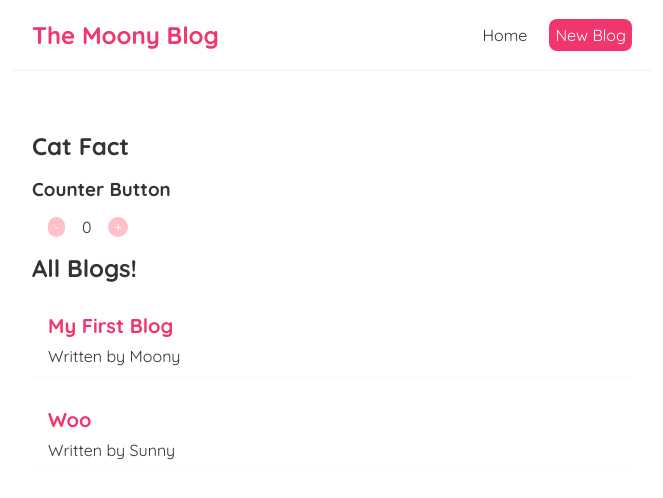
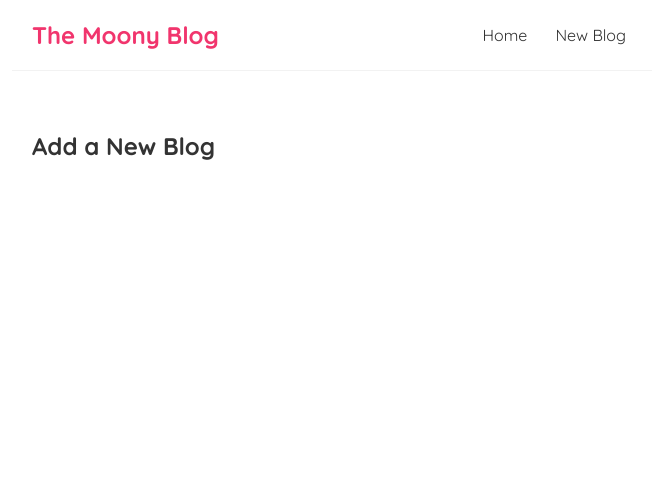
Before and after one commit to sunnyvuu/MoonyBlog, a React (Create React App) app: page /create in a window 1280 px wide. Shown: the top 498 px of the page, without its empty margins (308-971 px from the left). Built offline with nearby package versions, Linux system fonts and the light colour scheme; no server answers; data requests are answered from the project's data file.

Commit message:
created a create route and updated the links in the navbar

```diff
--- a/src/App.tsx
+++ b/src/App.tsx
@@ -2,6 +2,7 @@
 import Navbar from "./Navbar";
 import Home from "./Home";
 import { BrowserRouter as Router, Route, Switch } from "react-router-dom";
+import Create from "./Create";
 
 function App() {
   return (
@@ -10,8 +11,11 @@
         <Navbar />
         <div className="content">
           <Switch>
-            <Route path="/">
+            <Route exact path="/">
               <Home />
+            </Route>
+            <Route path="/create">
+              <Create />
             </Route>
           </Switch>
         </div>
--- /dev/null
+++ b/src/Create.tsx
@@ -0,0 +1,9 @@
+const Create = () => {
+  return (
+    <div className="create">
+      <h2>Add a New Blog</h2>
+    </div>
+  );
+};
+
+export default Create;
--- a/src/Navbar.tsx
+++ b/src/Navbar.tsx
@@ -1,19 +1,12 @@
+import { Link } from "react-router-dom";
+
 const Navbar = () => {
   return (
     <nav className="navbar">
       <h1>The Moony Blog</h1>
       <div className="links">
-        <a href="/">Home</a>
-        <a
-          href="/create"
-          style={{
-            color: "white",
-            backgroundColor: "#f1356d",
-            borderRadius: "8px",
-          }}
-        >
-          New Blog
-        </a>
+        <Link to="/">Home</Link>
+        <Link to="/create">New Blog</Link>
       </div>
     </nav>
   );
```
